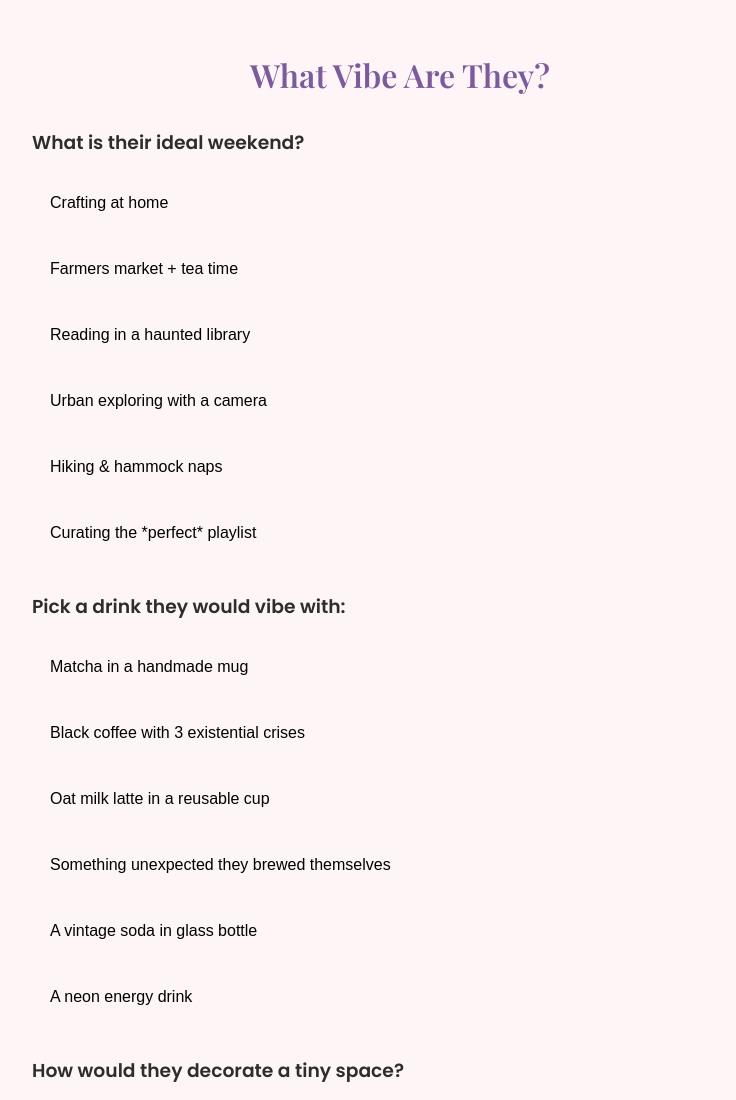
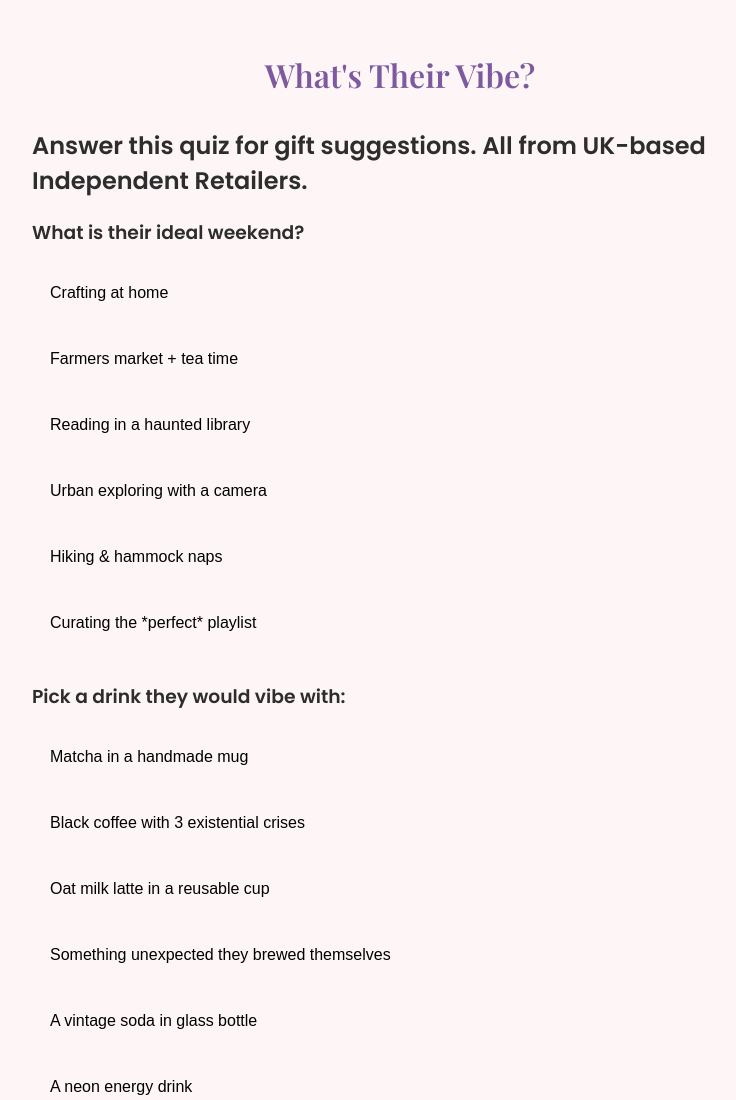
Before and after one commit to Cam-Zhu/vibe-gift-quiz, a plain HTML site: page index.html in a window 1280 px wide. Shown: the top 1100 px of the page, without its empty margins (240-976 px from the left). Drawn offline with nearby package versions, Linux system fonts and the light colour scheme.

Commit message:
Update index.html

```diff
--- a/index.html
+++ b/index.html
@@ -1,15 +1,16 @@
 <!DOCTYPE html>
 <html lang="en">
 <head>
+  <link rel="stylesheet" href="style.css">
   <link href="https://fonts.googleapis.com/css2?family=Playfair+Display:wght@600&family=Poppins:wght@400;600&display=swap" rel="stylesheet">
-  <link rel="stylesheet" href="style.css">
   <meta charset="UTF-8" />
   <meta name="viewport" content="width=device-width, initial-scale=1.0" />
   <title>Vibe Gift Quiz</title>
 
 </head>
 <body>
-  <h1>What Vibe Are They?</h1>
+  <h1>What's Their Vibe?</h1>
+  <h2>Answer this quiz for gift suggestions. All from UK-based Independent Retailers.</h2>
   <div id="quiz"></div>
   <button id="submit" style="display: none;">Get Their Vibe</button>
   <div id="result"></div>
```
